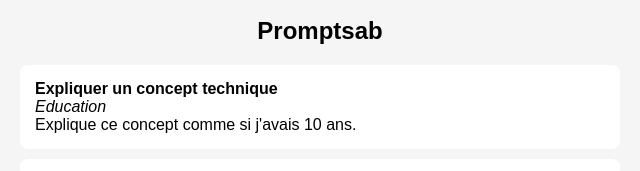
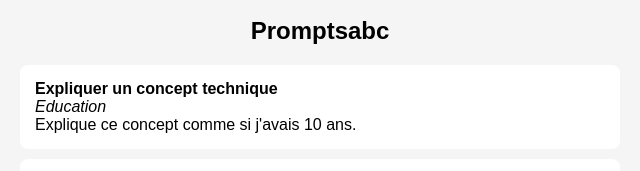
Before and after one commit to Fearmirage/AI-Prompt-Library, a plain HTML site: page index.html in a window 1280 px wide. Shown: the part 302-473 px from the top of the page, 320-960 px from the left. Drawn offline with Linux system fonts and the light colour scheme.

Commit message:
feature/c (#6)
* Revert 2 feature/b (#3)

* feat (frontend): add text

* feat (frontend): complete text (#2)

* Revert "feat (frontend): complete text (#2)"

This reverts commit d6f05b73b10d44186ac94d8feb460ea6cc09f2a1.

* Feature/c (#5)

* Revert 2 feature/b (#3) (#4)

* feat (frontend): add text

* feat (frontend): complete text (#2)

* Revert "feat (frontend): complete text (#2)"

This reverts commit d6f05b73b10d44186ac94d8feb460ea6cc09f2a1.

* feat (frontend): complete text

```diff
--- a/index.html
+++ b/index.html
@@ -18,7 +18,7 @@
             </form>
 
             <!-- List -->
-            <h2> Promptsab </h2>
+            <h2> Promptsabc </h2>
             <ul id="prompt-list"></ul>
         </div>
 
```
